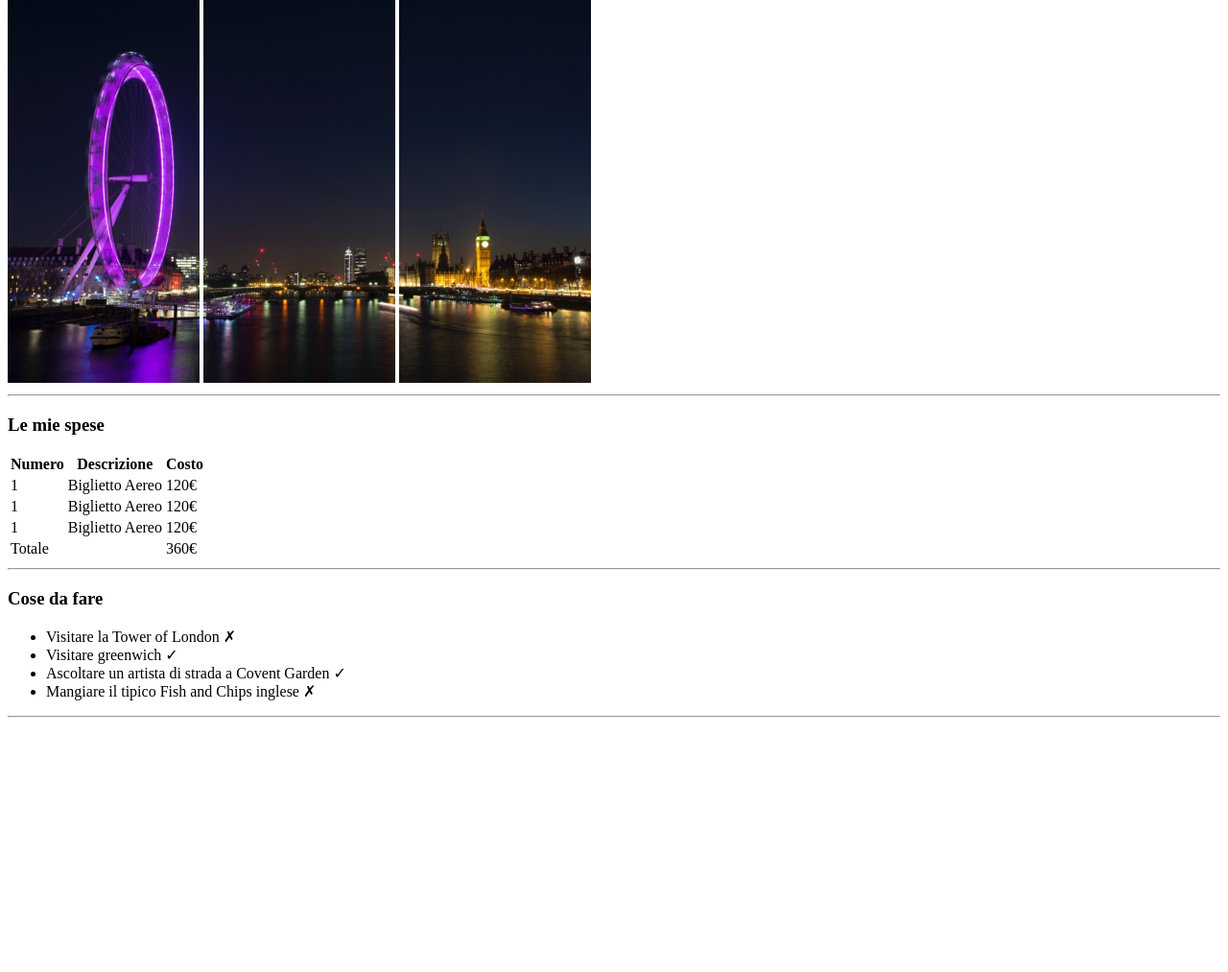
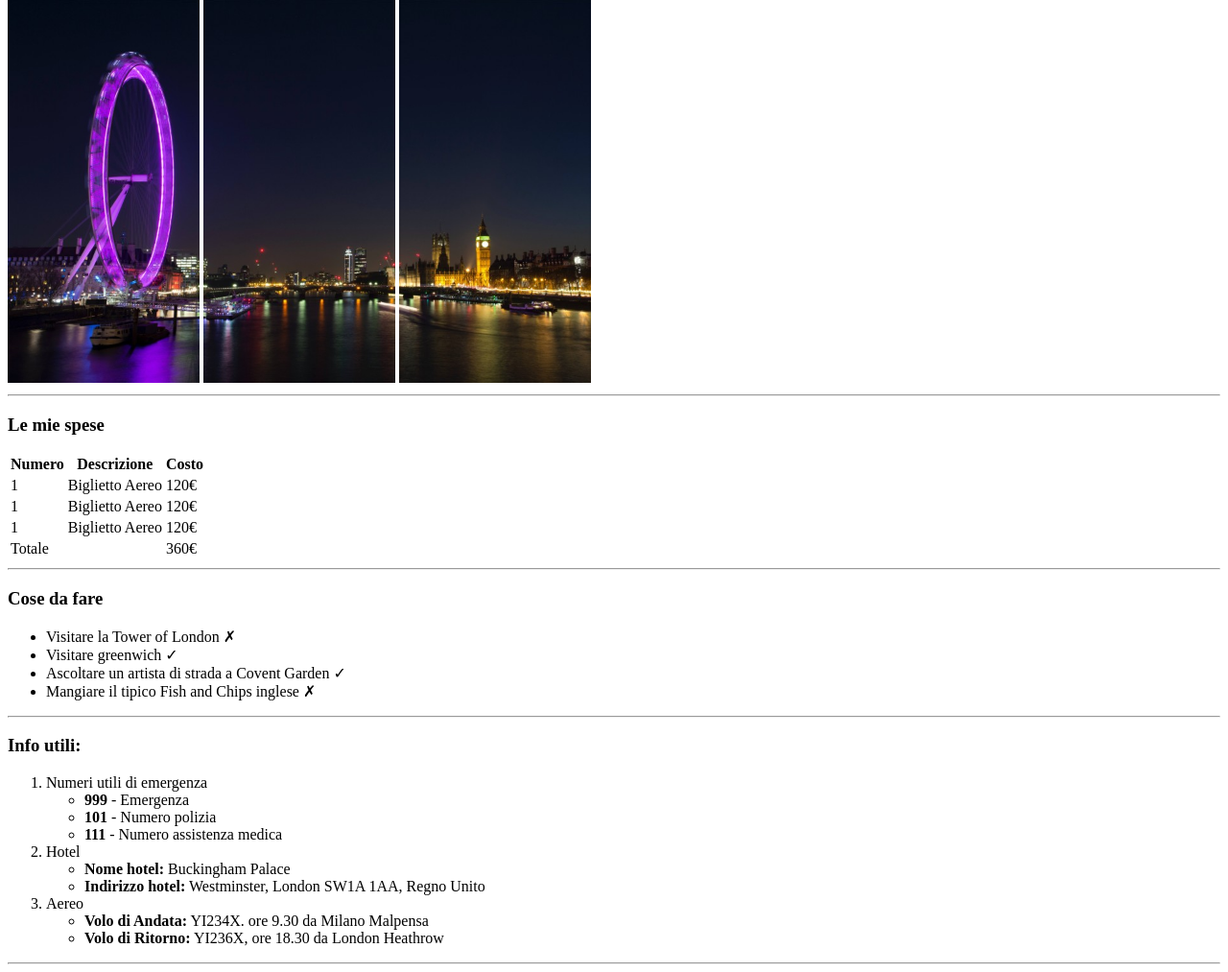
Before and after one commit to pietrostraneo/html-london-trip, a plain HTML site: page index.html in a window 1280 px wide. Shown: the part 68-1081 px from the top of the page at 96% size. Before the commit the page ends 824 px from the top, so only its background shows below. Drawn offline with Linux system fonts and the light colour scheme.

Commit message:
Added <ol> and <ul>, texts and completed Section 3

```diff
--- a/index.html
+++ b/index.html
@@ -80,7 +80,36 @@
         <!-- Info -->
 
         <section>
+            <h3>Info utili:</h3>
+            <ol>
 
+                <li>
+                    Numeri utili di emergenza
+                    <ul>
+                        <li><strong>999</strong> - Emergenza</li>
+                        <li><strong>101</strong> - Numero polizia</li>
+                        <li><strong>111</strong> - Numero assistenza medica</li>
+                    </ul>
+                </li>
+
+                <li>
+                    Hotel
+                    <ul>
+                        <li><strong>Nome hotel:</strong> Buckingham Palace</li>
+                        <li><strong>Indirizzo hotel:</strong> Westminster, London SW1A 1AA, Regno Unito</li>
+                    </ul>
+                </li>
+
+                <li>
+                    Aereo
+                    <ul>
+                        <li><strong>Volo di Andata:</strong> YI234X. ore 9.30 da Milano Malpensa</li>
+                        <li><strong>Volo di Ritorno:</strong> YI236X, ore 18.30 da London Heathrow</li>
+                    </ul>
+                </li>
+
+            </ol>
+            <hr>
         </section>
 
     </main>
```
